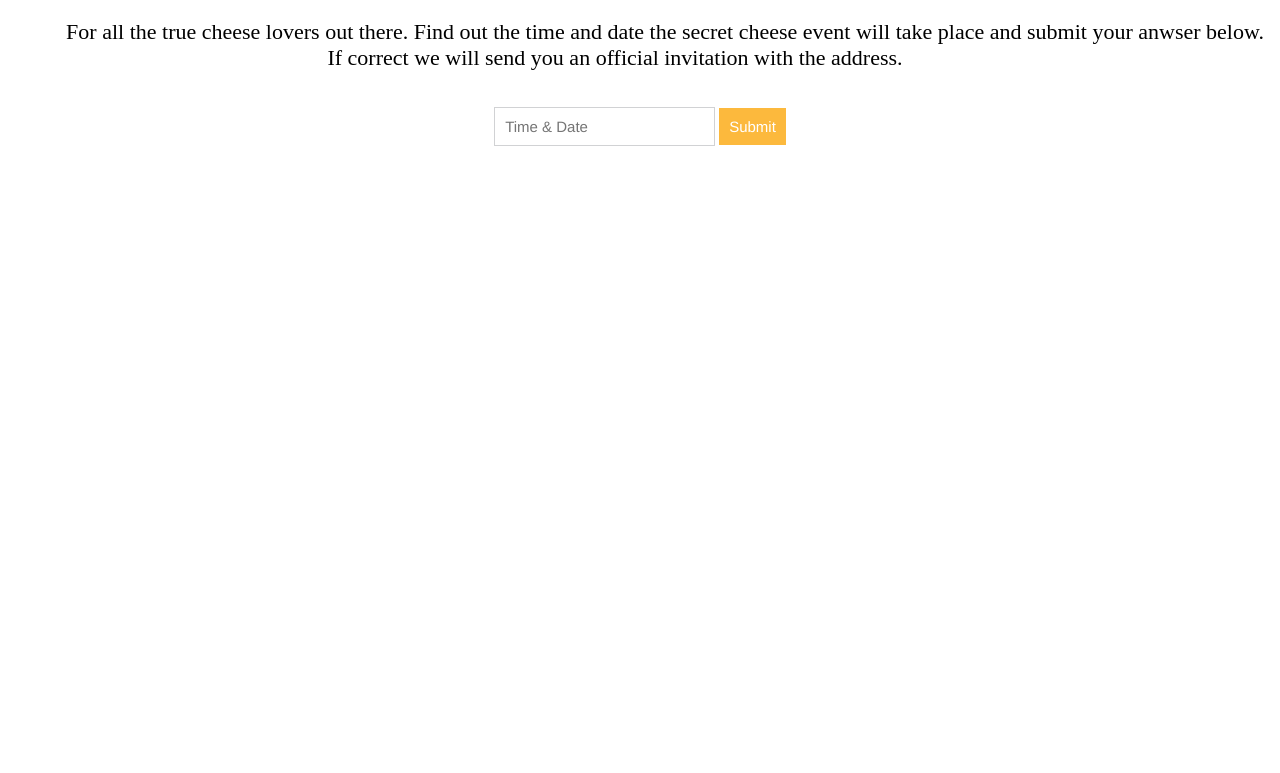
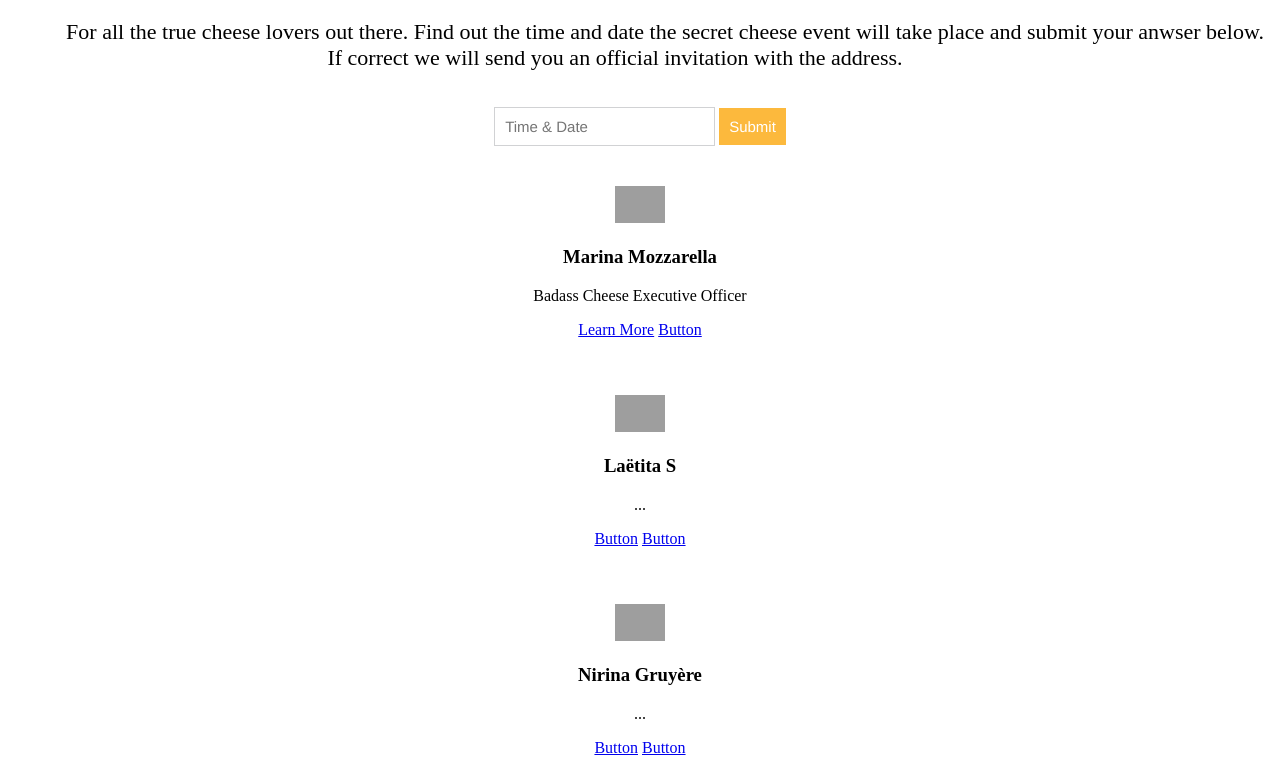
Before and after one commit to nirinaguti/CodefirstGirls, a plain HTML site: page index.html in a window 1280 px wide. Shown: the part 499-1272 px from the top of the page. Before the commit the page ends 800 px from the top, so only its background shows below. Drawn offline with Linux system fonts and the light colour scheme; grey boxes are pictures that could not be loaded.

Commit message:
added thumbnails

```diff
--- a/index.html
+++ b/index.html
@@ -18,4 +18,45 @@
 	<input type="submit">
 	<div></div>
 </body>
+<div class="row">
+  <div class="col-md-4"><div class="row">
+  <div class="col-sm-6 col-md-4">
+    <div class="thumbnail">
+      <img src="Marina.png" alt="Marina">
+      <div class="caption">
+        <h3>Marina Mozzarella</h3>
+        <p>Badass Cheese Executive Officer</p>
+        <p><a href="#" class="btn btn-primary" role="button">Learn More</a> <a href="#" class="btn btn-default" role="button">Button</a></p>
+      </div>
+    </div>
+  </div>
+</div></div>
+  <div class="col-md-4"><div class="row">
+  <div class="col-sm-6 col-md-4">
+    <div class="thumbnail">
+      <img src="Laetitia.png" alt="Laetitia">
+      <div class="caption">
+        <h3>Laëtita S</h3>
+        <p>...</p>
+        <p><a href="#" class="btn btn-primary" role="button">Button</a> <a href="#" class="btn btn-default" role="button">Button</a></p>
+      </div>
+    </div>
+  </div>
+</div></div>
+  <div class="col-md-4"><div class="row">
+  <div class="col-sm-6 col-md-4">
+    <div class="thumbnail">
+      <img src="Nirina.png" alt="Nirina">
+      <div class="caption">
+        <h3>Nirina Gruyère</h3>
+        <p>...</p>
+        <p><a href="#" class="btn btn-primary" role="button">Button</a> <a href="#" class="btn btn-default" role="button">Button</a></p>
+      </div>
+    </div>
+  </div>
+</div></div>
+</div>
+
+
+
 </html>
--- a/style.css
+++ b/style.css
@@ -38,3 +38,10 @@ body {
       background: #FCB93D;
       border:0;
       color: white;
+
+.column {
+    float: left;
+    width: 33.3%;
+    margin-bottom: 16px;
+    padding: 0 8px;
+}
```
Also changed, not shown: 4 other files.
